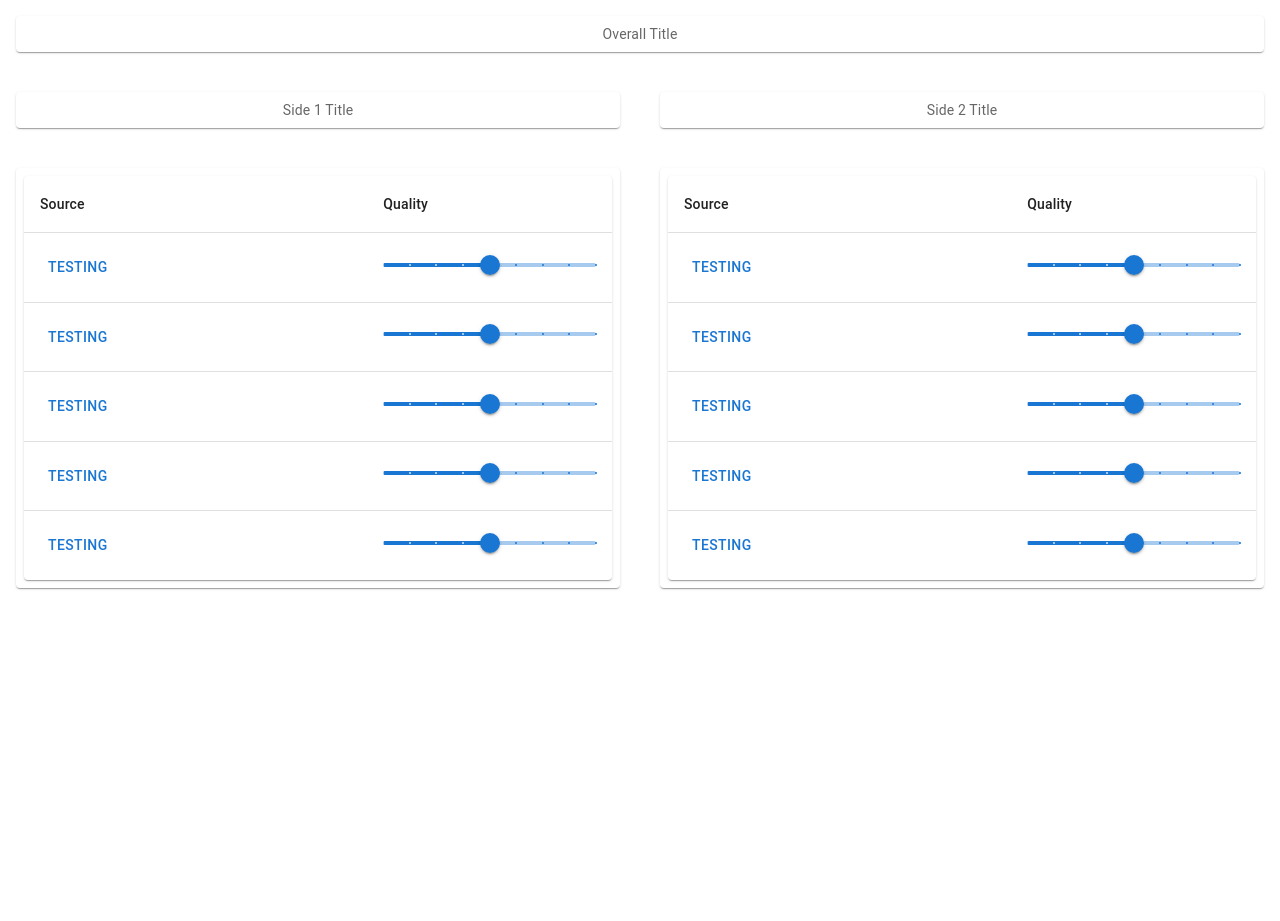
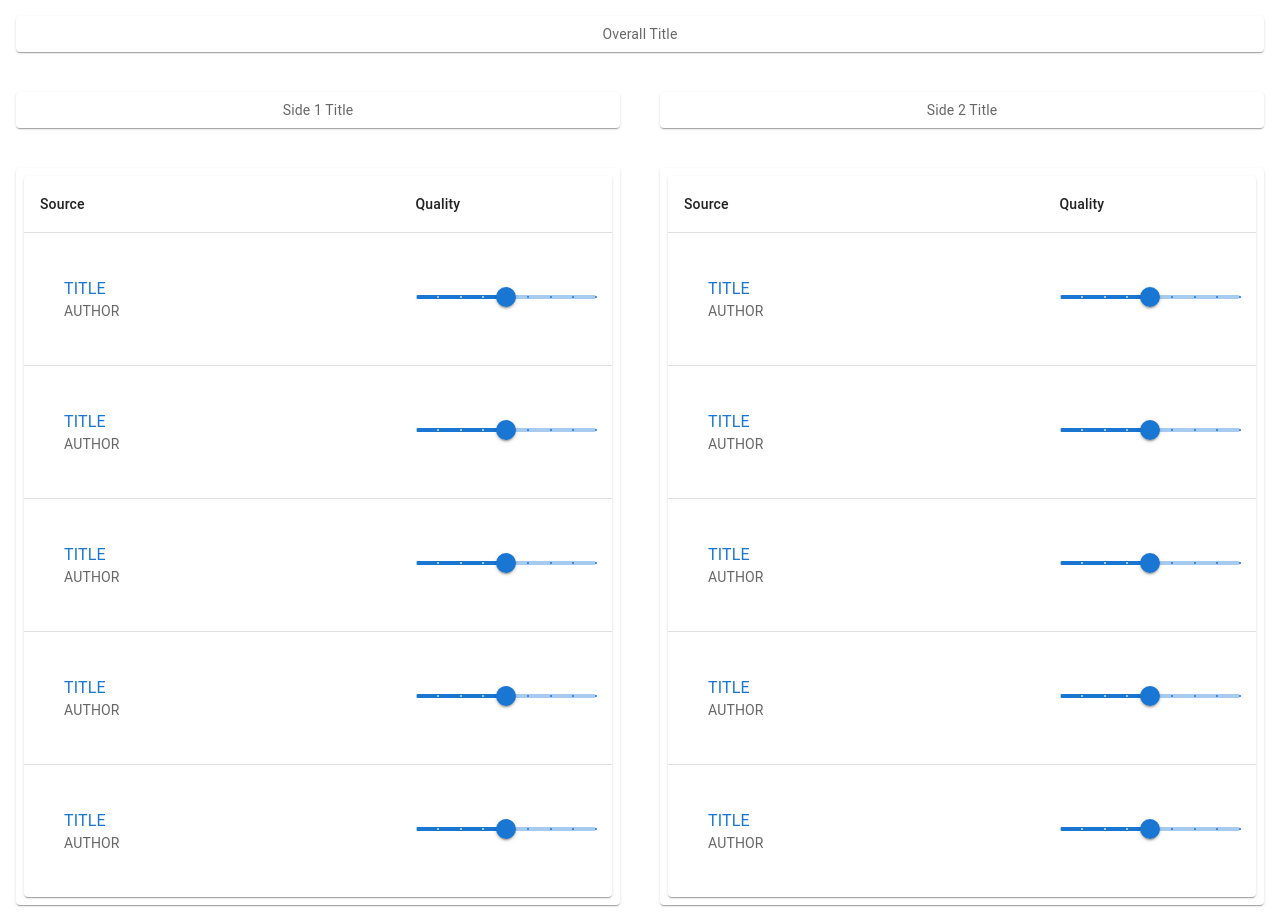
Before and after one commit to UWSocialComputing/Wild-Swaying-Goats-Project, a React (Create React App) app in the folder wild-swaying-goats-app/: page / in a window 1280 px wide. Before the commit the page ends 800 px from the top, so only its background shows below. Built offline with nearby package versions, Linux system fonts and the light colour scheme.

Commit message:
Display title and author for source

```diff
--- a/wild-swaying-goats-app/src/BibliographyPage.js
+++ b/wild-swaying-goats-app/src/BibliographyPage.js
@@ -17,11 +17,11 @@ function createData(source, score) {
 }
 
 const rows = [
-  createData(<Source displayText={"Testing"} link={"https://www.w3schools.com/howto/howto_js_redirect_webpage.asp"}/>, <SliderScore/>),
-  createData(<Source displayText={"Testing"} link={"https://www.w3schools.com/howto/howto_js_redirect_webpage.asp"}/>, <SliderScore/>),
-  createData(<Source displayText={"Testing"} link={"https://www.w3schools.com/howto/howto_js_redirect_webpage.asp"}/>, <SliderScore/>),
-  createData(<Source displayText={"Testing"} link={"https://www.w3schools.com/howto/howto_js_redirect_webpage.asp"}/>, <SliderScore/>),
-  createData(<Source displayText={"Testing"} link={"https://www.w3schools.com/howto/howto_js_redirect_webpage.asp"}/>, <SliderScore/>)
+  createData(<Source displayText={"Title"} author={"Author"} link={"https://www.w3schools.com/howto/howto_js_redirect_webpage.asp"}/>, <SliderScore/>),
+  createData(<Source displayText={"Title"} author={"Author"} link={"https://www.w3schools.com/howto/howto_js_redirect_webpage.asp"}/>, <SliderScore/>),
+  createData(<Source displayText={"Title"} author={"Author"} link={"https://www.w3schools.com/howto/howto_js_redirect_webpage.asp"}/>, <SliderScore/>),
+  createData(<Source displayText={"Title"} author={"Author"} link={"https://www.w3schools.com/howto/howto_js_redirect_webpage.asp"}/>, <SliderScore/>),
+  createData(<Source displayText={"Title"} author={"Author"} link={"https://www.w3schools.com/howto/howto_js_redirect_webpage.asp"}/>, <SliderScore/>)
 ];
 
 const Item = styled(Paper)(({ theme }) => ({
--- a/wild-swaying-goats-app/src/components/Source.js
+++ b/wild-swaying-goats-app/src/components/Source.js
@@ -1,11 +1,17 @@
 import React from "react";
 import Button from '@mui/material/Button';
-
+import List from '@mui/material/List';
+import ListItem from '@mui/material/ListItem';
+import ListItemText from '@mui/material/ListItemText';
 
 export default function Source(props){
     return (
-            <Button variant="text" href={props.link} target="_blank">
-                {props.displayText}
-            </Button>
+        <Button variant="text" href={props.link} target="_blank">
+            <List>
+                <ListItem>
+                    <ListItemText primary={props.displayText} secondary={props.author}/>
+                </ListItem>
+            </List>
+        </Button>
     );
 }
```
